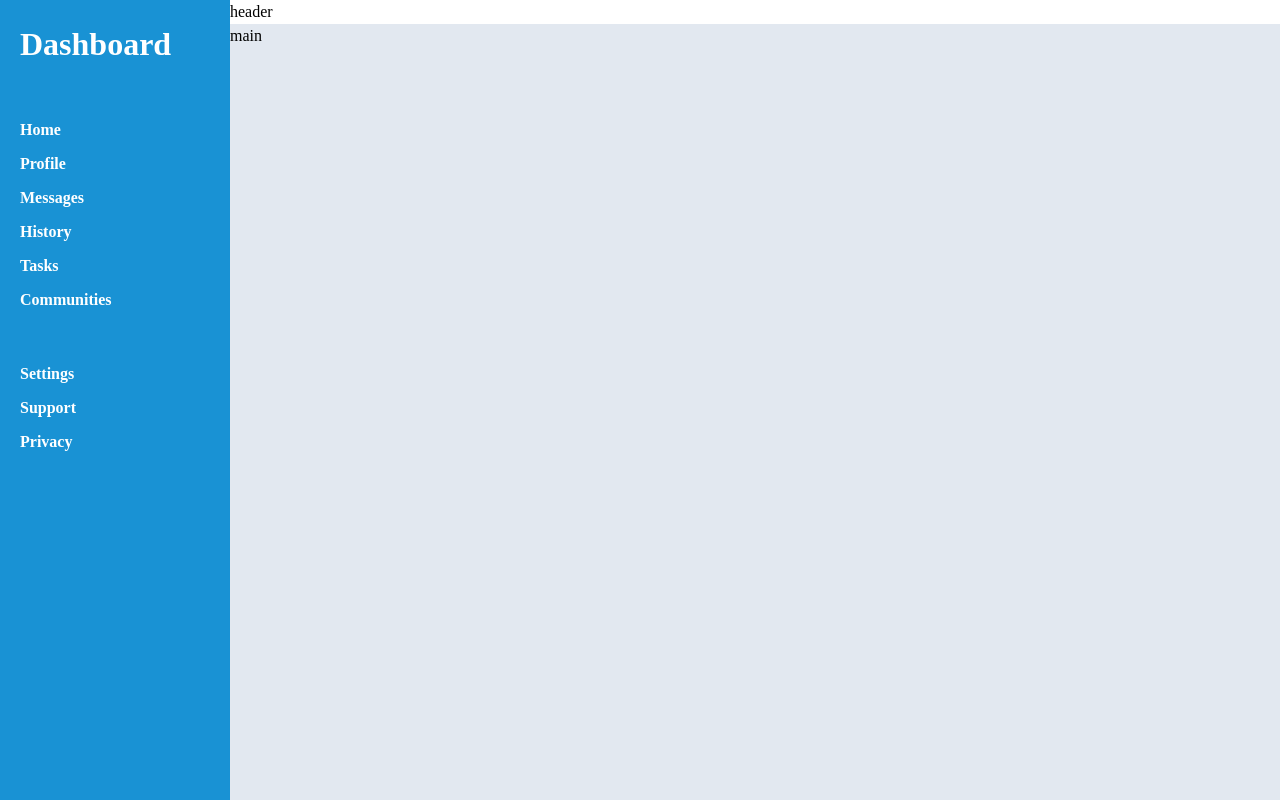
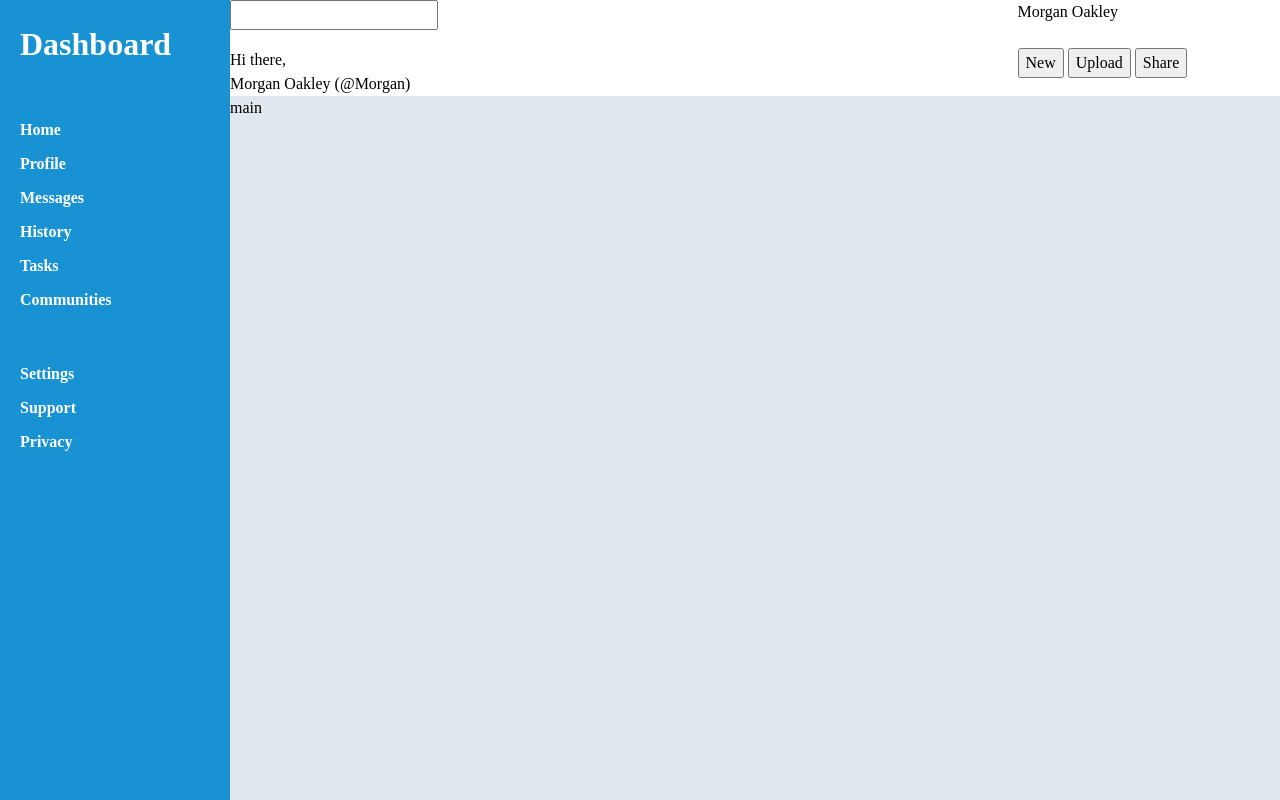
Before and after one commit to Jackob2004/odin-admin-dashboard, a plain HTML site: page index.html in a window 1280 px wide. Drawn offline with Linux system fonts and the light colour scheme.

Commit message:
Add header sections and their layout
Add sections and their respective elements.
Add basic layout.

```diff
--- a/index.html
+++ b/index.html
@@ -10,7 +10,26 @@
 </head>
 <body>
      <div class="header">
-        header
+
+         <div class="header-search">
+             <label for="search">
+                 <input type="search" id="search">
+             </label>
+         </div>
+
+         <div class="header-user-info">
+            <span class="user-name">Morgan Oakley</span>
+         </div>
+
+         <div class="header-user-welcome">
+             <p>Hi there,<br> <span class="full-user-name">Morgan Oakley (@Morgan)</span></p>
+         </div>
+
+         <div class="header-user-actions">
+             <button type="button">New</button>
+             <button type="button">Upload</button>
+             <button type="button">Share</button>
+         </div>
      </div>
 
     <div class="sidebar">
--- a/styles.css
+++ b/styles.css
@@ -18,6 +18,9 @@ body {
 
 .header {
     grid-area: header;
+
+    display: grid;
+    grid-template: 1fr 1fr / 3fr 1fr;
     background-color: var(--white);
 }
 
```
